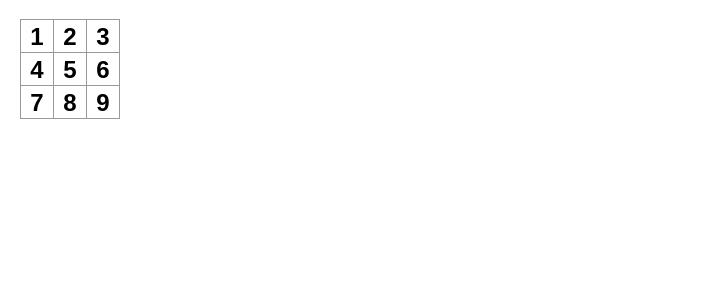
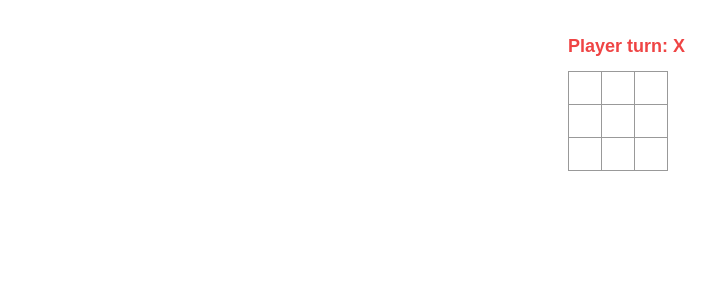
Before and after one commit to doodleEmon/Tic-Tac-Toe, a React (Vite) app: page / in a window 1280 px wide. Shown: the top 300 px of the page, without its empty margins (0-728 px from the left). Built offline with nearby package versions, Linux system fonts and the light colour scheme.

Commit message:
tic-tac-toe done

```diff
--- a/src/App.css
+++ b/src/App.css
@@ -6,6 +6,8 @@
     font-family: sans-serif;
     margin: 20px;
     padding: 0;
+    display: flex;
+    justify-content: center;
   }
 
   h1 {
--- a/src/App.jsx
+++ b/src/App.jsx
@@ -1,10 +1,10 @@
 import "./App.css";
-import Square from "./components/Square";
+import Board from "./components/Board";
 
 function App() {
   return (
     <>
-      <Square />
+      <Board />
     </>
   );
 }
--- /dev/null
+++ b/src/components/Board.jsx
@@ -0,0 +1,55 @@
+import { useState } from "react";
+import Square from "./Square";
+import useCalculateWinner from "../hooks/useCalculateWinner";
+
+const Board = () => {
+  const [xIsNext, setXIsNext] = useState(true);
+  const [squares, setSquares] = useState(Array(9).fill(null));
+
+  const handleClick = (i) => {
+    const nextSquares = squares.slice();
+
+    if (squares[i] || useCalculateWinner(squares)) {
+      return; // if it is true, then the execution will be stop here and go out from this handleClick function, won't go through down!
+    }
+
+    if (xIsNext) {
+      nextSquares[i] = "X";
+    } else {
+      nextSquares[i] = "O";
+    }
+    setSquares(nextSquares);
+    setXIsNext(!xIsNext);
+  };
+
+  const winner = useCalculateWinner(squares);
+  let status;
+  if (winner) {
+    status = `Winner is ${winner}`;
+  } else {
+    status = `Player turn: ${xIsNext ? "X" : "O"}`;
+  }
+
+  return (
+    <div className="w-36">
+      <h3 className="text-red-500 text-lg font-semibold my-3">{status}</h3>
+      <div className="board-row">
+        <Square value={squares[0]} onSquareClick={() => handleClick(0)} />
+        <Square value={squares[1]} onSquareClick={() => handleClick(1)} />
+        <Square value={squares[2]} onSquareClick={() => handleClick(2)} />
+      </div>
+      <div className="board-row">
+        <Square value={squares[3]} onSquareClick={() => handleClick(3)} />
+        <Square value={squares[4]} onSquareClick={() => handleClick(4)} />
+        <Square value={squares[5]} onSquareClick={() => handleClick(5)} />
+      </div>
+      <div className="board-row">
+        <Square value={squares[6]} onSquareClick={() => handleClick(6)} />
+        <Square value={squares[7]} onSquareClick={() => handleClick(7)} />
+        <Square value={squares[8]} onSquareClick={() => handleClick(8)} />
+      </div>
+    </div>
+  );
+};
+
+export default Board;
--- a/src/components/Square.jsx
+++ b/src/components/Square.jsx
@@ -1,22 +1,8 @@
-const Square = () => {
+const Square = ({ value, onSquareClick }) => {
   return (
-    <div>
-      <div className="board-row">
-        <button className="square">1</button>
-        <button className="square">2</button>
-        <button className="square">3</button>
-      </div>
-      <div className="board-row">
-        <button className="square">4</button>
-        <button className="square">5</button>
-        <button className="square">6</button>
-      </div>
-      <div className="board-row">
-        <button className="square">7</button>
-        <button className="square">8</button>
-        <button className="square">9</button>
-      </div>
-    </div>
+    <button className="square" onClick={onSquareClick}>
+      {value}
+    </button>
   );
 };
 
--- /dev/null
+++ b/src/hooks/useCalculateWinner.js
@@ -0,0 +1,21 @@
+const useCalculateWinner = (squares) => {
+  const list = [
+    [0, 1, 2],
+    [3, 4, 5],
+    [6, 7, 8],
+    [0, 3, 6],
+    [1, 4, 7],
+    [2, 5, 8],
+    [0, 4, 8],
+    [2, 4, 6],
+  ];
+  for (let i = 0; i < list.length; i++) {
+    const [a, b, c] = list[i];
+    if (squares && squares[a] === squares[b] && squares[a] === squares[c]) {
+      return squares[a];
+    }
+  }
+  return null;
+};
+
+export default useCalculateWinner;
```
Also changed, not shown: eslint.config.js (+18 -17 lines).
